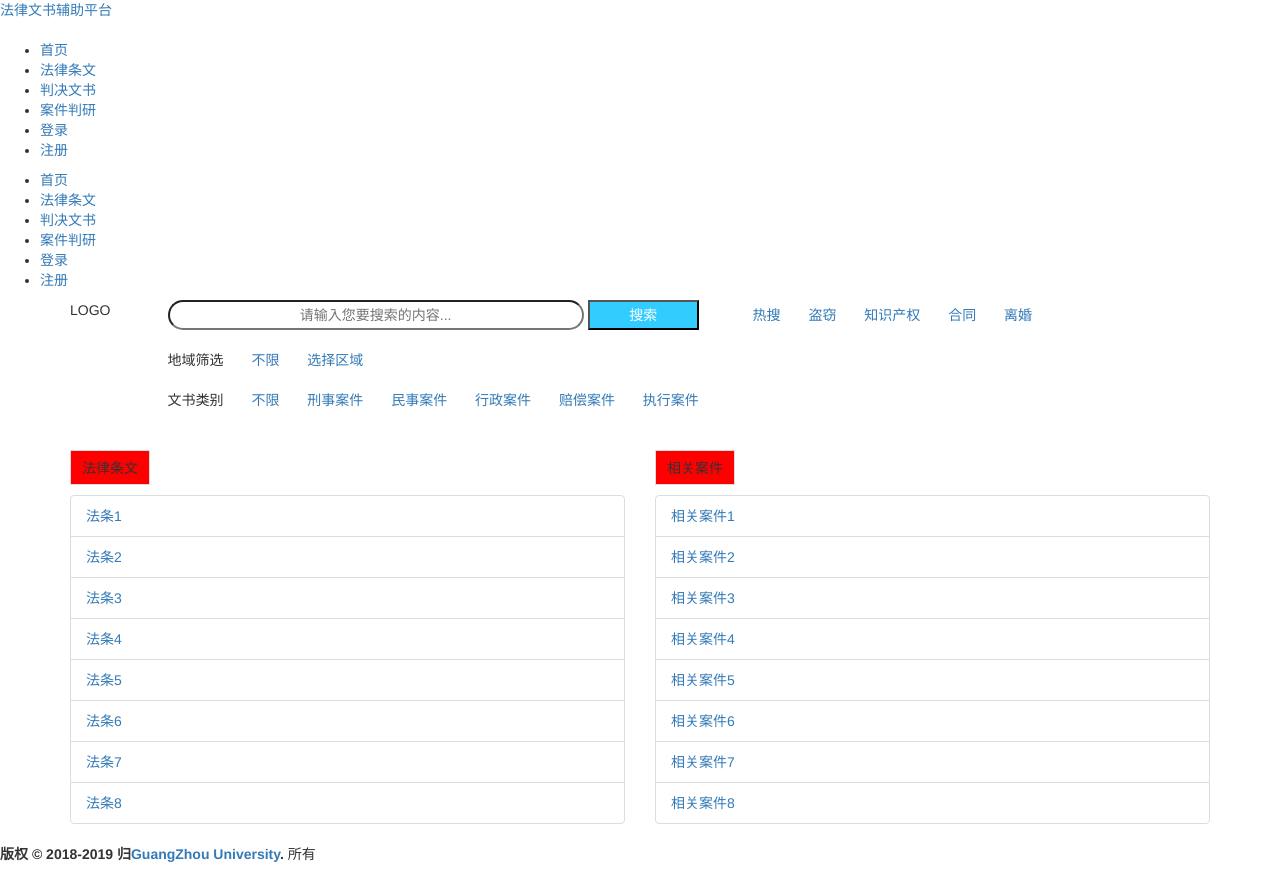
After one commit to byerHu/Intelligent, a Flask app: page /search/detail in a window 1280 px wide. The commit adds this page. Run offline with Flask 2, Linux system fonts and the light colour scheme; some libraries are stand-ins or nearby versions.

Commit message:
add search_detail

```diff
--- a/app/home/views.py
+++ b/app/home/views.py
@@ -25,6 +25,12 @@ def provision_detail():
 @home.route('/case/desc')
 def case_desc():
     return render_template('home/case_desc.html')
+
+
+# 搜索明细
+@home.route('/search/detail')
+def search_detail():
+    return render_template('home/search_detail.html')
 
 
 # 法律条文
--- a/app/templates/home/search.html
+++ b/app/templates/home/search.html
@@ -12,7 +12,7 @@
     {% include "home/grid.html" %}
     <div class="row" style="border:1px solid #ccc;margin-top:20px;  ">
         <div class="col-md-12 knowledgePic">
-            <button class="btn btn-info btn-search-detail">搜索明细</button>
+            <a type="button" href="{{ url_for('home.search_detail') }}" class="btn btn-info btn-search-detail">搜索明细</a>
         </div>
     </div>
 {% endblock %}
--- /dev/null
+++ b/app/templates/home/search_detail.html
@@ -0,0 +1,47 @@
+{% extends "home/nav.html" %}
+
+{% block css %}
+    <style>
+        .search-detail-classify {
+            display: block;
+            width: 80px;
+            height: 35px;
+            line-height: 35px;
+            text-align: center;
+            background: red;
+            border: 1px solid #dddddd;
+        }
+    </style>
+{% endblock %}
+{% block content %}
+    {% include "home/grid.html" %}
+
+    <div class="row" style="margin-top: 40px;">
+        <div class="col-md-6">
+            <p class="search-detail-classify">法律条文</p>
+            <ul class="list-group">
+                <li class="list-group-item"><a href="{{ url_for('home.provision_detail') }}">法条1</a></li>
+                <li class="list-group-item"><a href="{{ url_for('home.provision_detail') }}">法条2</a></li>
+                <li class="list-group-item"><a href="{{ url_for('home.provision_detail') }}">法条3</a></li>
+                <li class="list-group-item"><a href="{{ url_for('home.provision_detail') }}">法条4</a></li>
+                <li class="list-group-item"><a href="{{ url_for('home.provision_detail') }}">法条5</a></li>
+                <li class="list-group-item"><a href="{{ url_for('home.provision_detail') }}">法条6</a></li>
+                <li class="list-group-item"><a href="{{ url_for('home.provision_detail') }}">法条7</a></li>
+                <li class="list-group-item"><a href="{{ url_for('home.provision_detail') }}">法条8</a></li>
+            </ul>
+        </div>
+        <div class="col-md-6">
+            <p class="search-detail-classify">相关案件</p>
+            <ul class="list-group">
+                <li class="list-group-item"><a href="{{ url_for('home.case_desc') }}">相关案件1</a></li>
+                <li class="list-group-item"><a href="{{ url_for('home.case_desc') }}">相关案件2</a></li>
+                <li class="list-group-item"><a href="{{ url_for('home.case_desc') }}">相关案件3</a></li>
+                <li class="list-group-item"><a href="{{ url_for('home.case_desc') }}">相关案件4</a></li>
+                <li class="list-group-item"><a href="{{ url_for('home.case_desc') }}">相关案件5</a></li>
+                <li class="list-group-item"><a href="{{ url_for('home.case_desc') }}">相关案件6</a></li>
+                <li class="list-group-item"><a href="{{ url_for('home.case_desc') }}">相关案件7</a></li>
+                <li class="list-group-item"><a href="{{ url_for('home.case_desc') }}">相关案件8</a></li>
+            </ul>
+        </div>
+    </div>
+{% endblock %}
```
